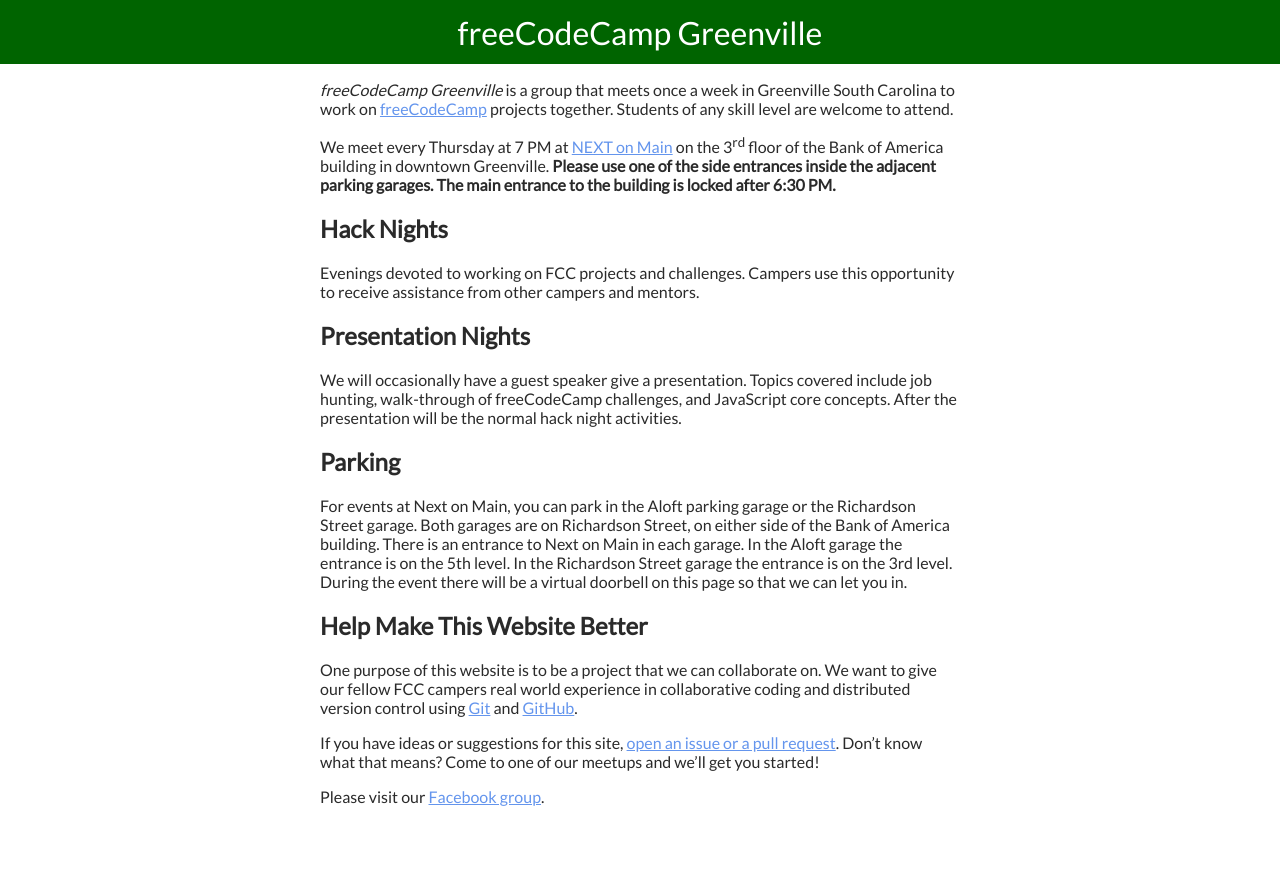
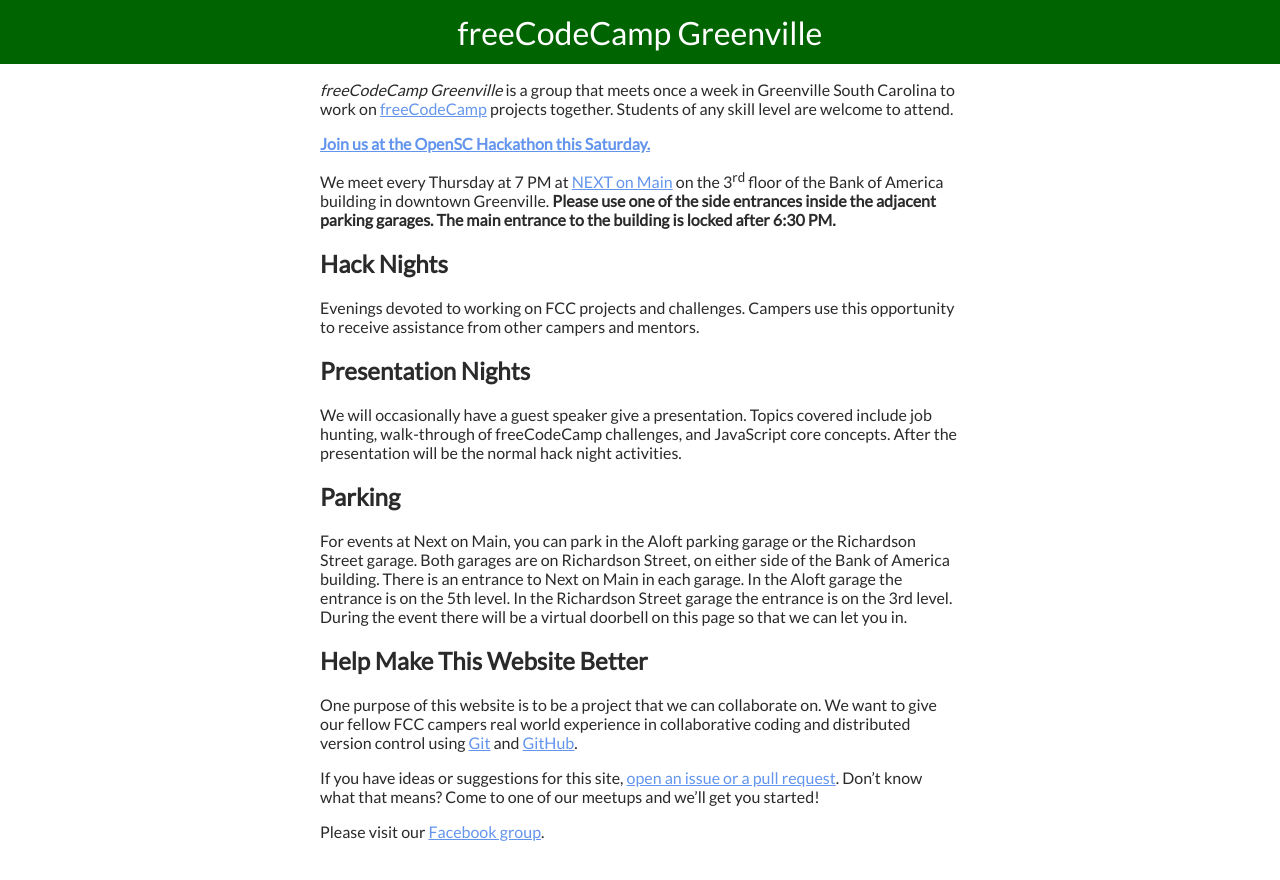
Before and after one commit to freecodecamp-greenville/fcc-greenville-www, a Jekyll site: the page built from index.md, in a window 1280 px wide. Shown: the top 880 px of the page. Built offline with Jekyll 4.4.1, drawn with Linux system fonts in a browser that asks for light colours.

Commit message:
Add link to OpenSC Hackathon

```diff
--- a/index.md
+++ b/index.md
@@ -4,6 +4,8 @@
 *freeCodeCamp Greenville* is a group that meets once a week in Greenville South
 Carolina to work on [freeCodeCamp](https://www.freecodecamp.com/) projects
 together. Students of any skill level are welcome to attend.
+
+[**Join us at the OpenSC Hackathon this Saturday.**](https://nvite.com/OpenSCHack/c0f0)
 
 We meet every Thursday at 7 PM at [NEXT on
 Main](http://www.greenvillenext.com/next-space-locations/next-main/) on the
```
